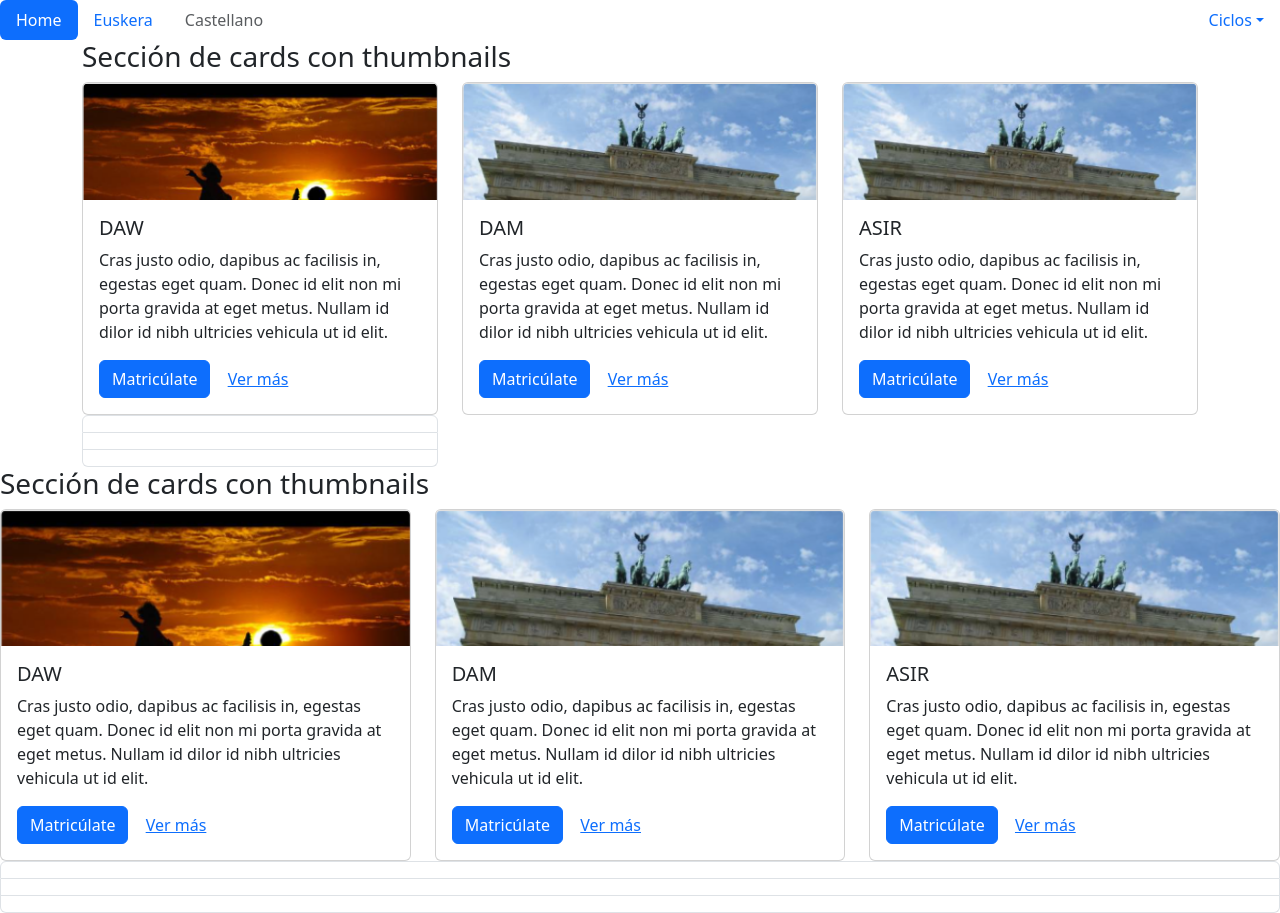
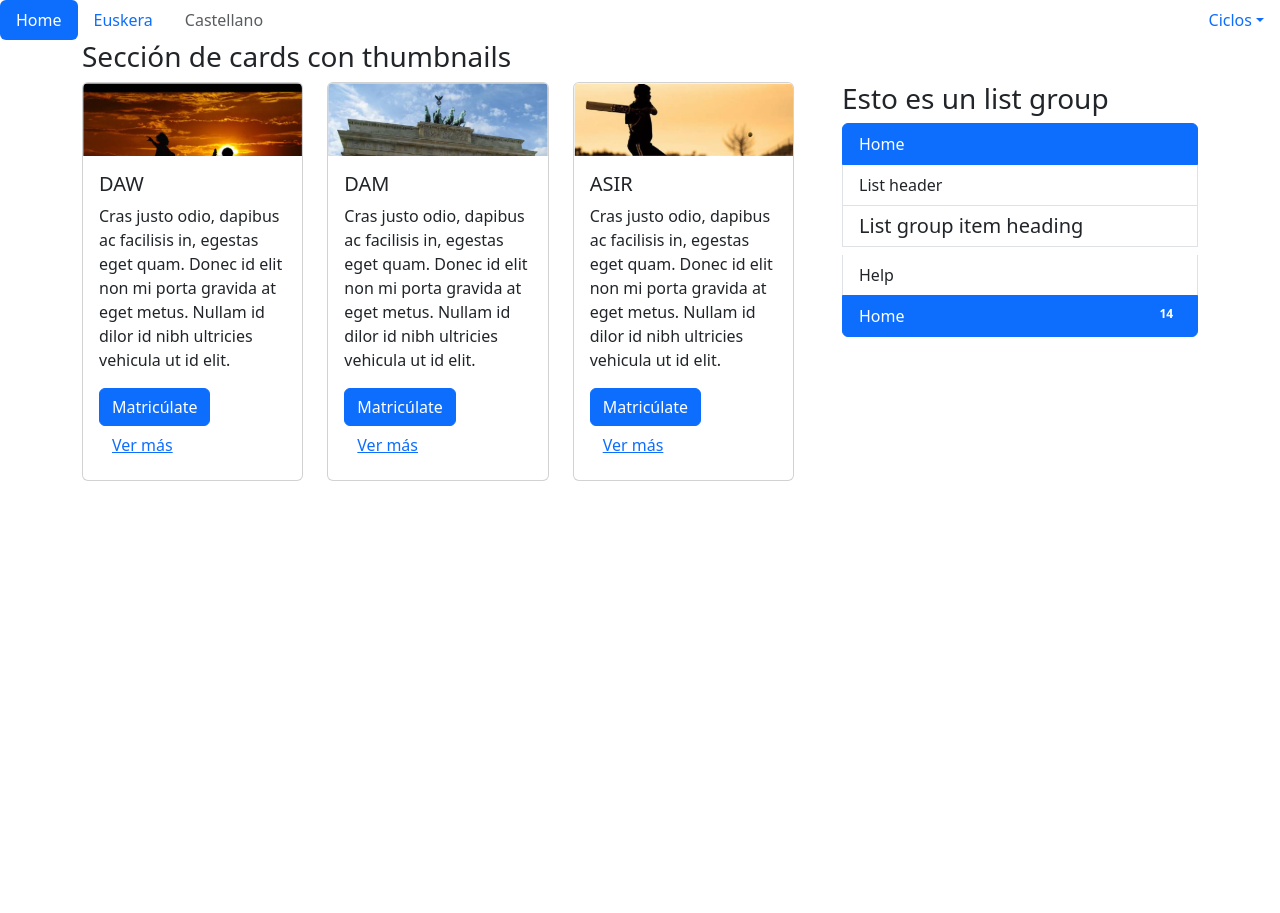
Before and after one commit to nat662434/DIW-3WAG2, a plain HTML site: page Bootstrap-eko ariketa (ez da beharrezkoa egitea)/index.html in a window 1280 px wide. After the commit the page ends 800 px from the top, so only its background shows below. Drawn offline with nearby package versions, Linux system fonts and the light colour scheme.

Commit message:
Update index.html

```diff
--- a/Bootstrap-eko ariketa (ez da beharrezkoa egitea)/index.html
+++ b/Bootstrap-eko ariketa (ez da beharrezkoa egitea)/index.html
@@ -34,10 +34,10 @@
 
 
     <!-- SECCION DE CARDS CON THUMBNAILS -->
-    <div class="container">
+    <!-- <div class="container">
         <h3>Sección de cards con thumbnails</h3>
         <div class="row">
-            <!-- DAW -->
+            DAW
             <div class="col-sm-4 mb-3 mb-sm-0">
                 <div class="card">
                     <img src="img/daw.png" class="card-img-top" alt="...">
@@ -53,7 +53,7 @@
                 </div>
             </div>
 
-            <!-- DAM -->
+            DAM
             <div class="col-sm-4">
                 <div class="card">
                     <img src="img/dam.png" class="card-img-top" alt="...">
@@ -69,7 +69,7 @@
                 </div>
             </div>
 
-            <!-- ASIR -->
+            ASIR
             <div class="col-sm-4">
                 <div class="card">
                     <img src="img/dam.png" class="card-img-top" alt="...">
@@ -95,66 +95,69 @@
 
 
         </div>
+    </div> -->
 
 
-
-
-    </div>
+    <div class="container">
+        <div class="row">
             <h3>Sección de cards con thumbnails</h3>
-    <div class="row">
+            <!-- Cards -->
+            <div class="col-sm-8 mb-4 d-flex">
                 <!-- DAW -->
-        <div class="col-sm-4 mb-3 mb-sm-0">
-            <div class="card">
+                <div class="card me-4">
                     <img src="img/daw.png" class="card-img-top" alt="...">
                     <div class="card-body">
                         <h5 class="card-title">DAW</h5>
-                    <p class="card-text">Cras justo odio, dapibus ac facilisis in, egestas eget quam. Donec id elit non
-                        mi porta
-                        gravida at eget metus. Nullam id dilor id nibh ultricies vehicula ut id elit.</p>
+                        <p class="card-text">Cras justo odio, dapibus ac facilisis in, egestas eget quam. Donec id elit
+                            non mi porta gravida at eget metus. Nullam id dilor id nibh ultricies vehicula ut id elit.
+                        </p>
+                        <a href="#" class="btn btn-primary">Matricúlate</a>
+                        <a href="#" class="btn btn-link">Ver más</a>
+                    </div>
+                </div>
+
+                <!-- DAM -->
+                <div class="card me-4">
+                    <img src="img/dam.png" class="card-img-top" alt="...">
+                    <div class="card-body">
+                        <h5 class="card-title">DAM</h5>
+                        <p class="card-text">Cras justo odio, dapibus ac facilisis in, egestas eget quam. Donec id elit
+                            non mi porta gravida at eget metus. Nullam id dilor id nibh ultricies vehicula ut id elit.
+                        </p>
+                        <a href="#" class="btn btn-primary">Matricúlate</a>
+                        <a href="#" class="btn btn-link">Ver más</a>
+                    </div>
+                </div>
+
+                <!-- ASIR -->
+                <div class="card me-4">
+                    <img src="img/asir.png" class="card-img-top" alt="...">
+                    <div class="card-body">
+                        <h5 class="card-title">ASIR</h5>
+                        <p class="card-text">Cras justo odio, dapibus ac facilisis in, egestas eget quam. Donec id elit
+                            non mi porta gravida at eget metus. Nullam id dilor id nibh ultricies vehicula ut id elit.
+                        </p>
                         <a href="#" class="btn btn-primary">Matricúlate</a>
                         <a href="#" class="btn btn-link">Ver más</a>
                     </div>
                 </div>
             </div>
 
-        <!-- DAM -->
-        <div class="col-sm-4">
-            <div class="card">
-                <img src="img/dam.png" class="card-img-top" alt="...">
-                <div class="card-body">
-                    <h5 class="card-title">DAM</h5>
-                    <p class="card-text">Cras justo odio, dapibus ac facilisis in, egestas eget quam. Donec id elit non
-                        mi porta
-                        gravida at eget metus. Nullam id dilor id nibh ultricies vehicula ut id elit.</p>
-                    <a href="#" class="btn btn-primary">Matricúlate</a>
-                    <a href="#" class="btn btn-link">Ver más</a>
+            <!-- LIST-GROUP -->
+            <!-- FIXME: corregir que los h3 esten a la misma altura -->
+            <div class="col-sm-4 mb-4">
+                <h3>Esto es un list group</h3>
+                <ul class="list-group">
+                    <li class="list-group-item active">Home</li>
+                    <li class="list-group-item">List header</li>
+                    <li class="list-group-item h5">List group item heading</li>
+                    <li class="list-group-item">Help</li>
+                    <li class="list-group-item d-flex justify-content-between align-items-start active">Home
+                        <span class="badge bg-primary rounded-pill">14</span>
+                    </li>
+                </ul>
             </div>
         </div>
-        </div>
-
-        <!-- ASIR -->
-        <div class="col-sm-4">
-            <div class="card">
-                <img src="img/dam.png" class="card-img-top" alt="...">
-                <div class="card-body">
-                    <h5 class="card-title">ASIR</h5>
-                    <p class="card-text">Cras justo odio, dapibus ac facilisis in, egestas eget quam. Donec id elit non
-                        mi porta
-                        gravida at eget metus. Nullam id dilor id nibh ultricies vehicula ut id elit.</p>
-                    <a href="#" class="btn btn-primary">Matricúlate</a>
-                    <a href="#" class="btn btn-link">Ver más</a>
-                </div>
-            </div>
-        </div>
-
-    </div>
-
-    <div class="">
-        <ul class="list-group">
-            <li class="list-group-item"></li>
-            <li class="list-group-item"></li>
-            <li class="list-group-item"></li>
-        </ul>
     </div>
 
 
```
Lines whose indentation alone changed are shown as unchanged.
